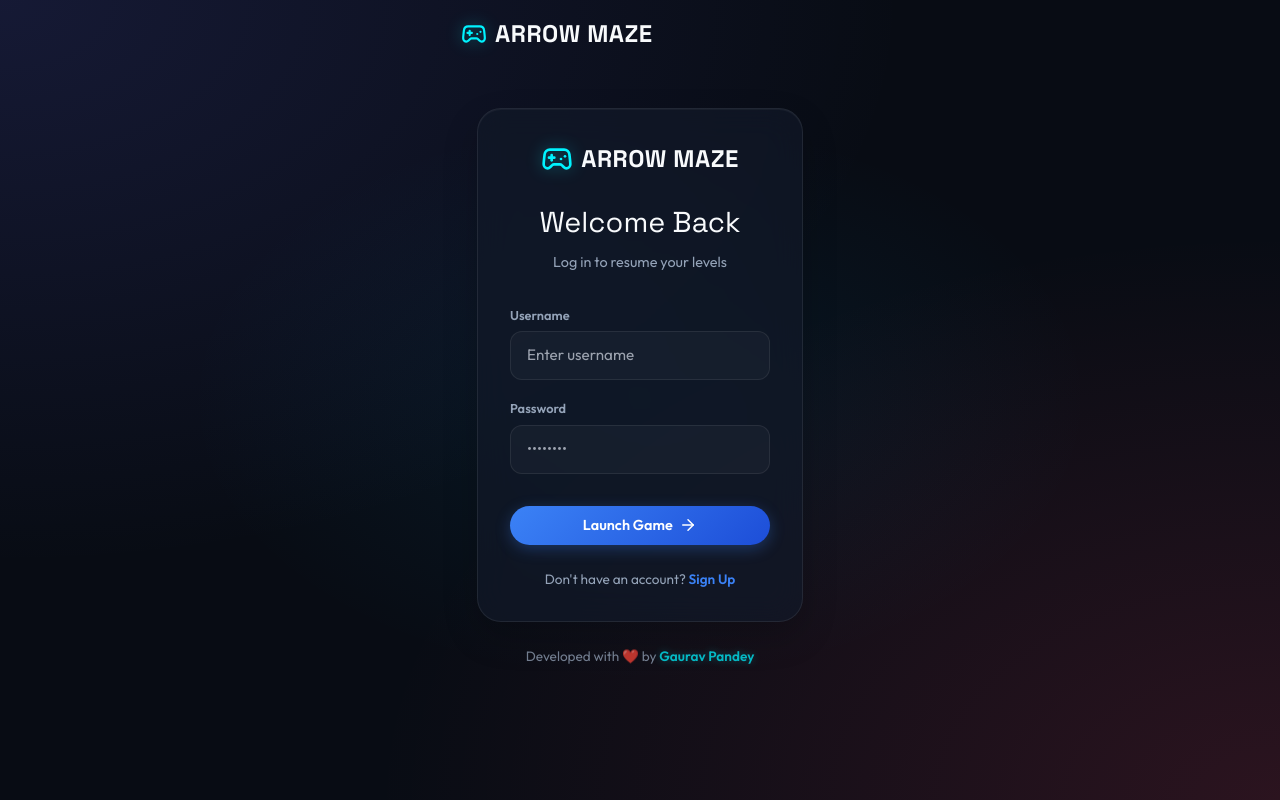
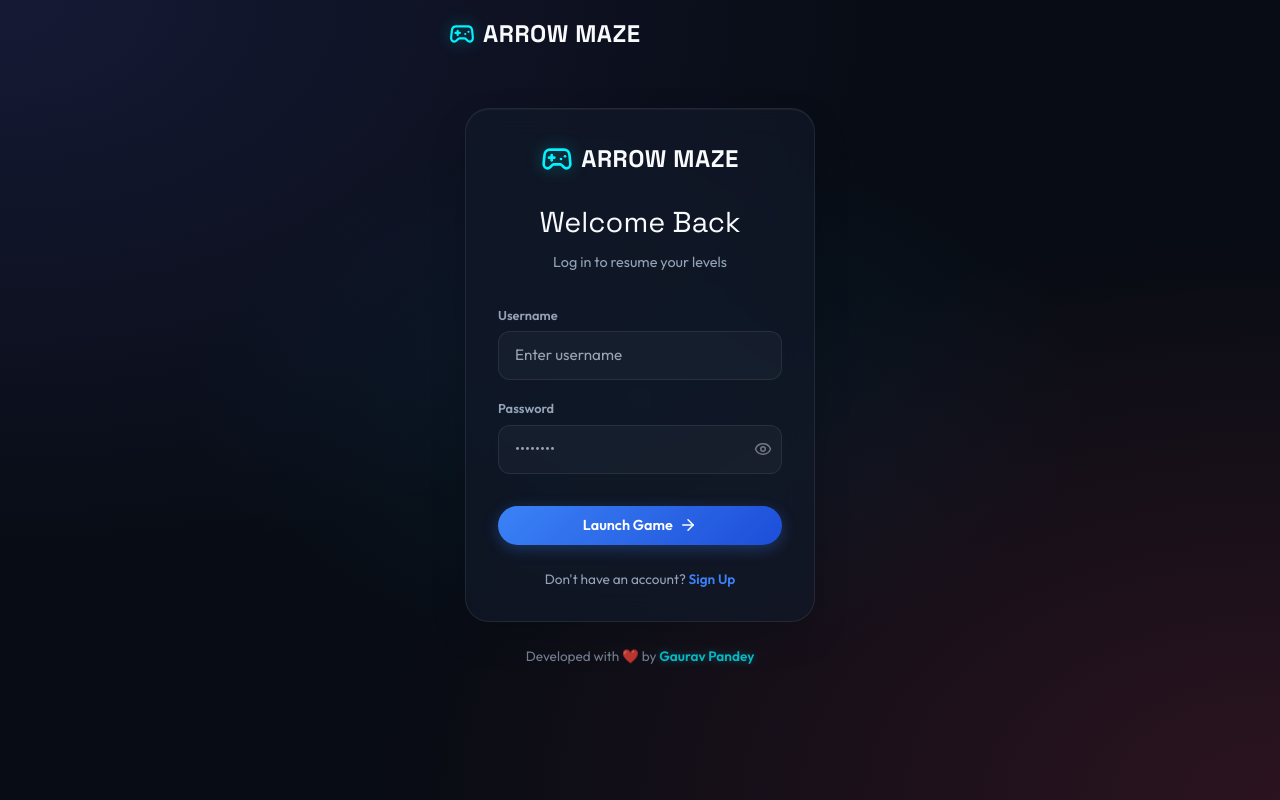
Before and after one commit to aurav2001/Arrow-Game, a React (Vite) app in the folder frontend/: page / in a window 1280 px wide. Built offline with nearby package versions, Linux system fonts and the light colour scheme; no server answers.

Commit message:
Add password show/hide visibility toggle with eye icon in login card

```diff
--- a/frontend/src/components/Auth.jsx
+++ b/frontend/src/components/Auth.jsx
@@ -1,5 +1,5 @@
 import React, { useState } from 'react';
-import { Gamepad2, ArrowRight } from 'lucide-react';
+import { Gamepad2, ArrowRight, Eye, EyeOff } from 'lucide-react';
 import { playClick } from '../utils/audio';
 
 const API_URL = import.meta.env.VITE_API_URL || 'http://localhost:5000/api';
@@ -9,6 +9,7 @@
   const [username, setUsername] = useState('');
   const [email, setEmail] = useState('');
   const [password, setPassword] = useState('');
+  const [showPassword, setShowPassword] = useState(false);
   const [error, setError] = useState('');
   const [loading, setLoading] = useState(false);
 
@@ -124,15 +125,37 @@
 
           <div className="form-group" style={{ marginBottom: '2rem' }}>
             <label className="form-label" htmlFor="password">Password</label>
+            <div style={{ position: 'relative' }}>
               <input
-              type="password"
+                type={showPassword ? 'text' : 'password'}
                 id="password"
                 className="form-input"
+                style={{ paddingRight: '2.5rem' }}
                 value={password}
                 onChange={(e) => setPassword(e.target.value)}
                 placeholder="••••••••"
                 required
               />
+              <button
+                type="button"
+                onClick={() => { playClick(); setShowPassword(!showPassword); }}
+                style={{
+                  position: 'absolute',
+                  right: '10px',
+                  top: '50%',
+                  transform: 'translateY(-50%)',
+                  background: 'none',
+                  border: 'none',
+                  cursor: 'pointer',
+                  color: 'rgba(255, 255, 255, 0.4)',
+                  display: 'flex',
+                  alignItems: 'center',
+                  padding: 0
+                }}
+              >
+                {showPassword ? <EyeOff size={18} /> : <Eye size={18} />}
+              </button>
+            </div>
           </div>
 
           <button type="submit" className="btn btn-primary" style={{ width: '100%', justifyContent: 'center' }} disabled={loading}>
```
Lines whose indentation alone changed are shown as unchanged.
